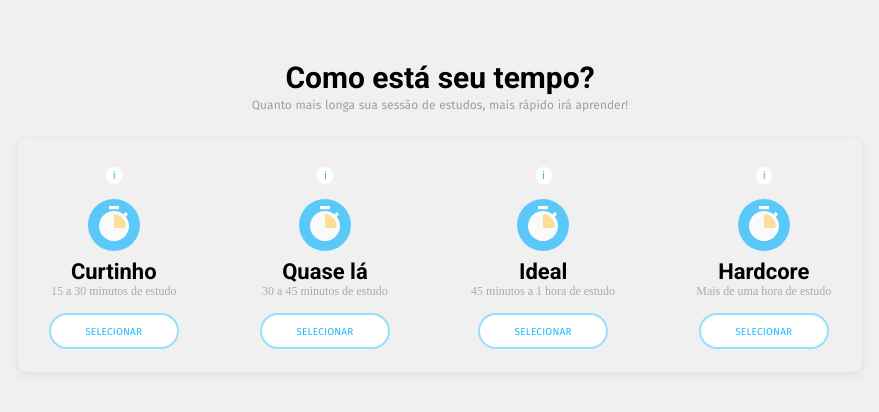
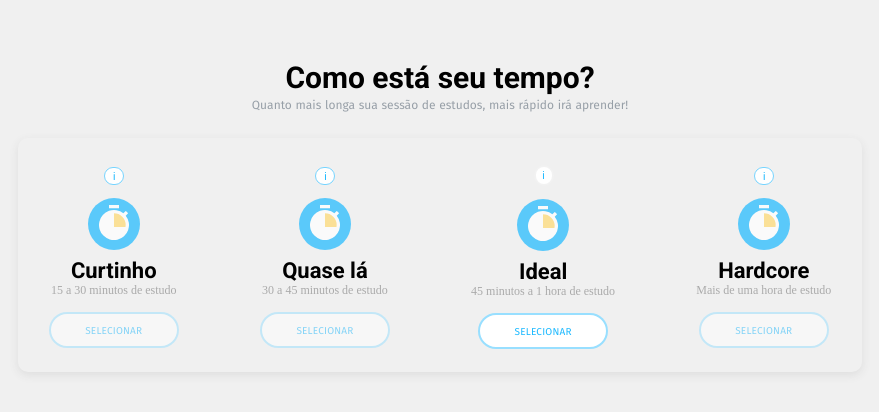
Before and after one commit to ocBruno/difficulty-screen, a Vue app: page / in a window 1280 px wide. Shown: the top 412 px of the page, without its empty margins (200-1079 px from the left). Built offline with nearby package versions, Linux system fonts and the light colour scheme.

Commit message:
refactor stopwatches and fix design

```diff
--- a/src/components/DifficultySelector.vue
+++ b/src/components/DifficultySelector.vue
@@ -37,7 +37,7 @@ export default {
     return {
       isModalVisible: false,
       activeModalItem: {},
-      selectedItemKey: undefined
+      selectedItemKey: 'ideal'
     }
   },
   methods: {
--- a/src/components/DifficultySelectorItem.vue
+++ b/src/components/DifficultySelectorItem.vue
@@ -9,11 +9,12 @@
     <div @mouseover="onHover" @mouseout="onMouseOut" @click="onItemClick">
       <button
         @click.stop="onInfoClick"
-        class="col-sm-auto  more-info-button screen-more-info-button"
+        :class="{'col-sm-auto  more-info-button screen-more-info-button': true, 'more-info-button-hover opaque': !isSelected}"
       >
         i
       </button>
-      <div :class="{ 'stopwatch': true, 'stopwatch-bounce': isHovering }">
+      <div :class="{'opaque': isSelected}">
+      <div :class="{ 'stopwatch': true, 'stopwatch-bounce': isHovering}">
         <svg
           xmlns="http://www.w3.org/2000/svg"
           xmlns:xlink="http://www.w3.org/1999/xlink"
@@ -67,23 +68,26 @@
       <button
         :class="{
           'select-button mx-auto': true,
-          'select-button-disabled': isDisabled,
-          'select-button-hovering': (!isDisabled && isHovering) || isSelected
+          'select-button-hovering': isHovering,
+          'translucid': !isHovering,
+          'opaque': isSelected
         }"
       >
         SELECIONAR
       </button>
     </div>
+    </div>
   </div>
 </template>
 
 <script>
+import {DifficultyStopwatchHardcore, DifficultyStopwatchQuasela, DifficultyStopwatchIdeal, DifficultyStopwatchCurtinho} from './Stopwatches'
 export default {
   name: 'DifficultySelectorItem',
   props: {
     item: Object,
+    isDisabled: Boolean,
     isSelected: Boolean,
-    isDisabled: Boolean,
     isFirst: Boolean,
     isLast: Boolean
   },
@@ -107,6 +111,11 @@ export default {
     onInfoClick () {
       this.$emit('updateActiveModalItem', this.item)
     }
+  },
+  computed: {
+    isIdeal() {
+      return this.item.key === "ideal"
+    }
   }
 }
 </script>
@@ -117,6 +126,7 @@ export default {
   /* mobile */
   .mobile-more-info-button {
     display: inline-block;
+    margin-left: 8em !important;
   }
   .screen-more-info-button {
     display: none !important;
@@ -170,6 +180,13 @@ export default {
     margin-bottom: 1.2em;
   }
 
+}
+.opaque {
+  opacity: 1 !important;
+
+}
+.translucid {
+  opacity: 0.5;
 }
 .header-desc {
   display: block;
@@ -248,6 +265,9 @@ export default {
 .more-info-button:hover {
   border: 1px solid #76d4ff;
 }
+.more-info-button-hover {
+  border: 1px solid #76d4ff;
+}
 .select-button {
   transition: transform 0.16s linear;
   width: 13em;
@@ -268,9 +288,7 @@ export default {
   color: #fff;
   background-color: #4ebaff;
 }
-.select-button-disabled {
-  opacity: 0.5 !important;
-}
+
 button:focus {
   outline: none;
 }
--- /dev/null
+++ b/src/components/Stopwatches/DifficultyStopwatchCurtinho.vue
@@ -0,0 +1,83 @@
+<template>
+  <div :class="{ 'stopwatch': true, 'stopwatch-bounce': isHovering}">
+    <svg
+      xmlns="http://www.w3.org/2000/svg"
+      xmlns:xlink="http://www.w3.org/1999/xlink"
+      width="52"
+      height="52"
+      viewBox="0 0 52 52"
+    >
+      <defs style>
+        <clipPath id="a">
+          <circle class="a" cx="13.125" cy="13.125" r="13.125" />
+        </clipPath>
+      </defs>
+      <circle class="b" cx="26" cy="26" r="26" />
+      <g transform="translate(11 7)">
+        <g class="c" transform="translate(1.667 7.383)">
+          <circle class="d" cx="13.125" cy="13.125" r="13.125" transform="translate(0)" />
+          <path
+            class="e"
+            d="M26,15.484V31.972H42.184V17.167l-2.222-4.542Z"
+            transform="translate(-12.667 -17.41)"
+          />
+        </g>
+        <path
+          class="d"
+          d="M24.5,1.5h-10V4.833h10Zm6.717,10.65,2.367-2.367a18.414,18.414,0,0,0-2.35-2.35L28.867,9.8a15,15,0,1,0,2.35,2.35ZM19.5,33.167A11.667,11.667,0,1,1,31.167,21.5,11.658,11.658,0,0,1,19.5,33.167Z"
+          transform="translate(-4.5 -1.5)"
+        />
+      </g>
+    </svg>
+  </div>
+</template>
+
+<script>
+export default {
+  name: "DifficultyStopwatchCurtinho",
+  props: {
+    isHovering: Boolean,
+    isMobile: Boolean,
+  },
+  data: () => {
+    return {
+      isHovering: false,
+      isMobile: false
+    };
+  }
+};
+</script>
+
+<!-- Add "scoped" attribute to limit CSS to this component only -->
+<style scoped>
+@media (min-width: 320px) and (max-width: 480px) {
+  /* mobile */
+}
+@media (min-width: 1000px) and (max-width: 1960px) {
+  /* laptop desktop screens */
+}
+
+.stopwatch {
+  transition: transform 0.16s linear;
+  opacity: 0.7;
+}
+.stopwatch-bounce {
+  transform: translateY(-6px);
+  opacity: 1;
+}
+.a {
+  fill: #f6d476;
+}
+.b {
+  fill: #1cb9ff;
+}
+.c {
+  clip-path: url(#a);
+}
+.d {
+  fill: #fff;
+}
+.e {
+  fill: #ffda72;
+}
+</style>
--- /dev/null
+++ b/src/components/Stopwatches/DifficultyStopwatchHardcore.vue
@@ -0,0 +1,84 @@
+<template>
+  <div :class="{ 'stopwatch': true, 'stopwatch-bounce': isHovering}">
+    <svg
+      xmlns="http://www.w3.org/2000/svg"
+      xmlns:xlink="http://www.w3.org/1999/xlink"
+      width="52"
+      height="52"
+      viewBox="0 0 52 52"
+    >
+      <defs style>
+        <clipPath id="a">
+          <circle class="a" cx="13.125" cy="13.125" r="13.125" />
+        </clipPath>
+      </defs>
+      <circle class="b" cx="26" cy="26" r="26" />
+      <g transform="translate(11 7)">
+        <g class="c" transform="translate(1.667 7.383)">
+          <circle class="d" cx="13.125" cy="13.125" r="13.125" transform="translate(0)" />
+          <path
+            class="e"
+            d="M26,15.484V31.972H42.184V17.167l-2.222-4.542Z"
+            transform="translate(-12.667 -17.41)"
+          />
+        </g>
+        <path
+          class="d"
+          d="M24.5,1.5h-10V4.833h10Zm6.717,10.65,2.367-2.367a18.414,18.414,0,0,0-2.35-2.35L28.867,9.8a15,15,0,1,0,2.35,2.35ZM19.5,33.167A11.667,11.667,0,1,1,31.167,21.5,11.658,11.658,0,0,1,19.5,33.167Z"
+          transform="translate(-4.5 -1.5)"
+        />
+      </g>
+    </svg>
+  </div>
+</template>
+
+
+<script>
+export default {
+  name: "DifficultyStopwatchHardcore",
+  props: {
+    isHovering: Boolean,
+    isMobile: Boolean,
+  },
+  data: () => {
+    return {
+      isHovering: false,
+      isMobile: false
+    };
+  }
+};
+</script>
+
+<!-- Add "scoped" attribute to limit CSS to this component only -->
+<style scoped>
+@media (min-width: 320px) and (max-width: 480px) {
+  /* mobile */
+}
+@media (min-width: 1000px) and (max-width: 1960px) {
+  /* laptop desktop screens */
+}
+
+.stopwatch {
+  transition: transform 0.16s linear;
+  opacity: 0.7;
+}
+.stopwatch-bounce {
+  transform: translateY(-6px);
+  opacity: 1;
+}
+.a {
+  fill: #f6d476;
+}
+.b {
+  fill: #1cb9ff;
+}
+.c {
+  clip-path: url(#a);
+}
+.d {
+  fill: #fff;
+}
+.e {
+  fill: #ffda72;
+}
+</style>
--- /dev/null
+++ b/src/components/Stopwatches/DifficultyStopwatchIdeal.vue
@@ -0,0 +1,83 @@
+<template>
+  <div :class="{ 'stopwatch': true, 'stopwatch-bounce': isHovering}">
+    <svg
+      xmlns="http://www.w3.org/2000/svg"
+      xmlns:xlink="http://www.w3.org/1999/xlink"
+      width="52"
+      height="52"
+      viewBox="0 0 52 52"
+    >
+      <defs style>
+        <clipPath id="a">
+          <circle class="a" cx="13.125" cy="13.125" r="13.125" />
+        </clipPath>
+      </defs>
+      <circle class="b" cx="26" cy="26" r="26" />
+      <g transform="translate(11 7)">
+        <g class="c" transform="translate(1.667 7.383)">
+          <circle class="d" cx="13.125" cy="13.125" r="13.125" transform="translate(0)" />
+          <path
+            class="e"
+            d="M26,15.484V31.972H42.184V17.167l-2.222-4.542Z"
+            transform="translate(-12.667 -17.41)"
+          />
+        </g>
+        <path
+          class="d"
+          d="M24.5,1.5h-10V4.833h10Zm6.717,10.65,2.367-2.367a18.414,18.414,0,0,0-2.35-2.35L28.867,9.8a15,15,0,1,0,2.35,2.35ZM19.5,33.167A11.667,11.667,0,1,1,31.167,21.5,11.658,11.658,0,0,1,19.5,33.167Z"
+          transform="translate(-4.5 -1.5)"
+        />
+      </g>
+    </svg>
+  </div>
+</template>
+
+<script>
+export default {
+  name: "DifficultyStopwatchIdeal",
+  props: {
+    isHovering: Boolean,
+    isMobile: Boolean,
+  },
+  data: () => {
+    return {
+      isHovering: false,
+      isMobile: false
+    };
+  }
+};
+</script>
+
+<!-- Add "scoped" attribute to limit CSS to this component only -->
+<style scoped>
+@media (min-width: 320px) and (max-width: 480px) {
+  /* mobile */
+}
+@media (min-width: 1000px) and (max-width: 1960px) {
+  /* laptop desktop screens */
+}
+
+.stopwatch {
+  transition: transform 0.16s linear;
+  opacity: 0.7;
+}
+.stopwatch-bounce {
+  transform: translateY(-6px);
+  opacity: 1;
+}
+.a {
+  fill: #f6d476;
+}
+.b {
+  fill: #1cb9ff;
+}
+.c {
+  clip-path: url(#a);
+}
+.d {
+  fill: #fff;
+}
+.e {
+  fill: #ffda72;
+}
+</style>
--- /dev/null
+++ b/src/components/Stopwatches/DifficultyStopwatchQuaseLa.vue
@@ -0,0 +1,82 @@
+<template>
+  <div :class="{ 'stopwatch': true, 'stopwatch-bounce': isHovering}">
+    <svg
+      xmlns="http://www.w3.org/2000/svg"
+      xmlns:xlink="http://www.w3.org/1999/xlink"
+      width="52"
+      height="52"
+      viewBox="0 0 52 52"
+    >
+      <defs style>
+        <clipPath id="a">
+          <circle class="a" cx="13.125" cy="13.125" r="13.125" />
+        </clipPath>
+      </defs>
+      <circle class="b" cx="26" cy="26" r="26" />
+      <g transform="translate(11 7)">
+        <g class="c" transform="translate(1.667 7.383)">
+          <circle class="d" cx="13.125" cy="13.125" r="13.125" transform="translate(0)" />
+          <path
+            class="e"
+            d="M26,15.484V31.972H42.184V17.167l-2.222-4.542Z"
+            transform="translate(-12.667 -17.41)"
+          />
+        </g>
+        <path
+          class="d"
+          d="M24.5,1.5h-10V4.833h10Zm6.717,10.65,2.367-2.367a18.414,18.414,0,0,0-2.35-2.35L28.867,9.8a15,15,0,1,0,2.35,2.35ZM19.5,33.167A11.667,11.667,0,1,1,31.167,21.5,11.658,11.658,0,0,1,19.5,33.167Z"
+          transform="translate(-4.5 -1.5)"
+        />
+      </g>
+    </svg>
+  </div>
+</template>
+
+<script>
+export default {
+  name: "DifficultyStopwatchQuaseLa",
+  props: {
+    isHovering: Boolean,
+    isMobile: Boolean,
+  },
+  data: () => {
+    return {
+      isHovering: false,
+      isMobile: false
+    };
+  }
+};
+</script>
+<!-- Add "scoped" attribute to limit CSS to this component only -->
+<style scoped>
+@media (min-width: 320px) and (max-width: 480px) {
+  /* mobile */
+}
+@media (min-width: 1000px) and (max-width: 1960px) {
+  /* laptop desktop screens */
+}
+
+.stopwatch {
+  transition: transform 0.16s linear;
+  opacity: 0.7;
+}
+.stopwatch-bounce {
+  transform: translateY(-6px);
+  opacity: 1;
+}
+.a {
+  fill: #f6d476;
+}
+.b {
+  fill: #1cb9ff;
+}
+.c {
+  clip-path: url(#a);
+}
+.d {
+  fill: #fff;
+}
+.e {
+  fill: #ffda72;
+}
+</style>
```
Also changed, not shown: src/components/Stopwatches/index.js (added).
